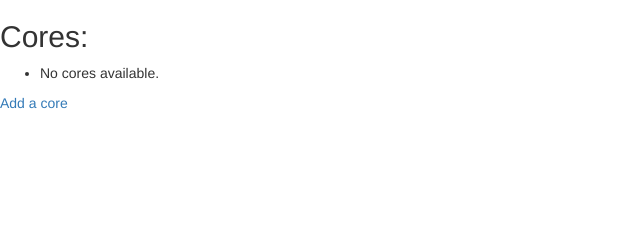
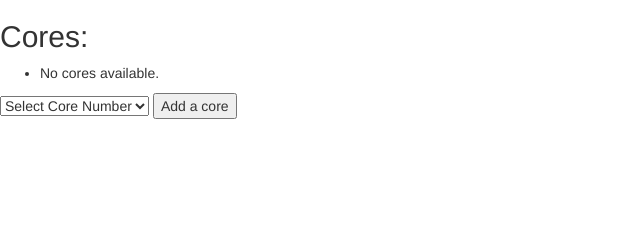
Before and after one commit to jurra/rockin-webapp, a Django app: page /wells/1/ in a window 1280 px wide. Shown: the part 60-300 px from the top of the page, without its empty margins (0-640 px from the left). Run offline with Django 4.2, Linux system fonts and the light colour scheme; data that the repository does not hold is empty; some libraries are stand-ins or nearby versions.

Commit message:
feature: select core number before going to the form
This allows us to capture the core_number and then be able to index based on the core_number.

```diff
--- a/crudapp/templates/core.html
+++ b/crudapp/templates/core.html
@@ -5,6 +5,7 @@
   <form method="post">
     {% csrf_token %}
     {{ form.as_p }}
+    {{ form.initial }}
     <button type="submit">Create</button>
   </form>
 
@@ -14,6 +15,9 @@
     const coreNumberField = document.getElementById('id_core_number');
     const coreSectionField = document.getElementById('id_core_section_number');
     const coreSectionNameField = document.getElementById('id_core_section_name');
+
+    // Set well name to the well from form initial
+    wellNameSectionField.value = '{{ form.initial.well }}';
 
     function updateCoreSectionName() {
       const wellName = wellNameSectionField.value;
--- a/crudapp/templates/well_core_list.html
+++ b/crudapp/templates/well_core_list.html
@@ -11,6 +11,32 @@
   {% endfor %}
 </ul>
 <!-- Add a button to create a core -->
-<a href="{% url 'cores' pk=well.pk %}?well_name={{ well.name }}">Add a core</a>
+<!-- <a href="{% url 'cores' pk=well.pk %}?well_name={{ well.name }}">Add a core</a> -->
+<form id="core-form" method="POST" action="{% url 'cores' pk=well.pk %}?well_name={{ well.name }}">
+  {% csrf_token %}
+  <select name="core_number">
+    <option value="">Select Core Number</option>
+    <option value="C1" {% if core_number == 'C1' %}selected{% endif %}>C1</option>
+    <option value="C2" {% if core_number == 'C2' %}selected{% endif %}>C2</option>
+    <option value="C3" {% if core_number == 'C3' %}selected{% endif %}>C3</option>
+    <option value="C4" {% if core_number == 'C4' %}selected{% endif %}>C4</option>
+    <option value="C5" {% if core_number == 'C5' %}selected{% endif %}>C5</option>
+    <option value="C6" {% if core_number == 'C6' %}selected{% endif %}>C6</option>
+    <option value="C7" {% if core_number == 'C7' %}selected{% endif %}>C7</option>
+    <option value="C8" {% if core_number == 'C8' %}selected{% endif %}>C8</option>
+    <option value="C9" {% if core_number == 'C9' %}selected{% endif %}>C9</option>
+  </select>
+  <input type="hidden" name="well_name" value="{{ well_name }}">
+  <button type="submit">Add a core</button>
+</form>
+<script>
+  document.getElementById('core-form').addEventListener('submit', function(event) {
+    var coreNumberSelect = document.querySelector('[name="core_number"]');
+    if (coreNumberSelect.value === '') {
+      event.preventDefault();
+      alert('Please select a core number.');
+    }
+  });
+</script>
 
 {% endblock %}
```
